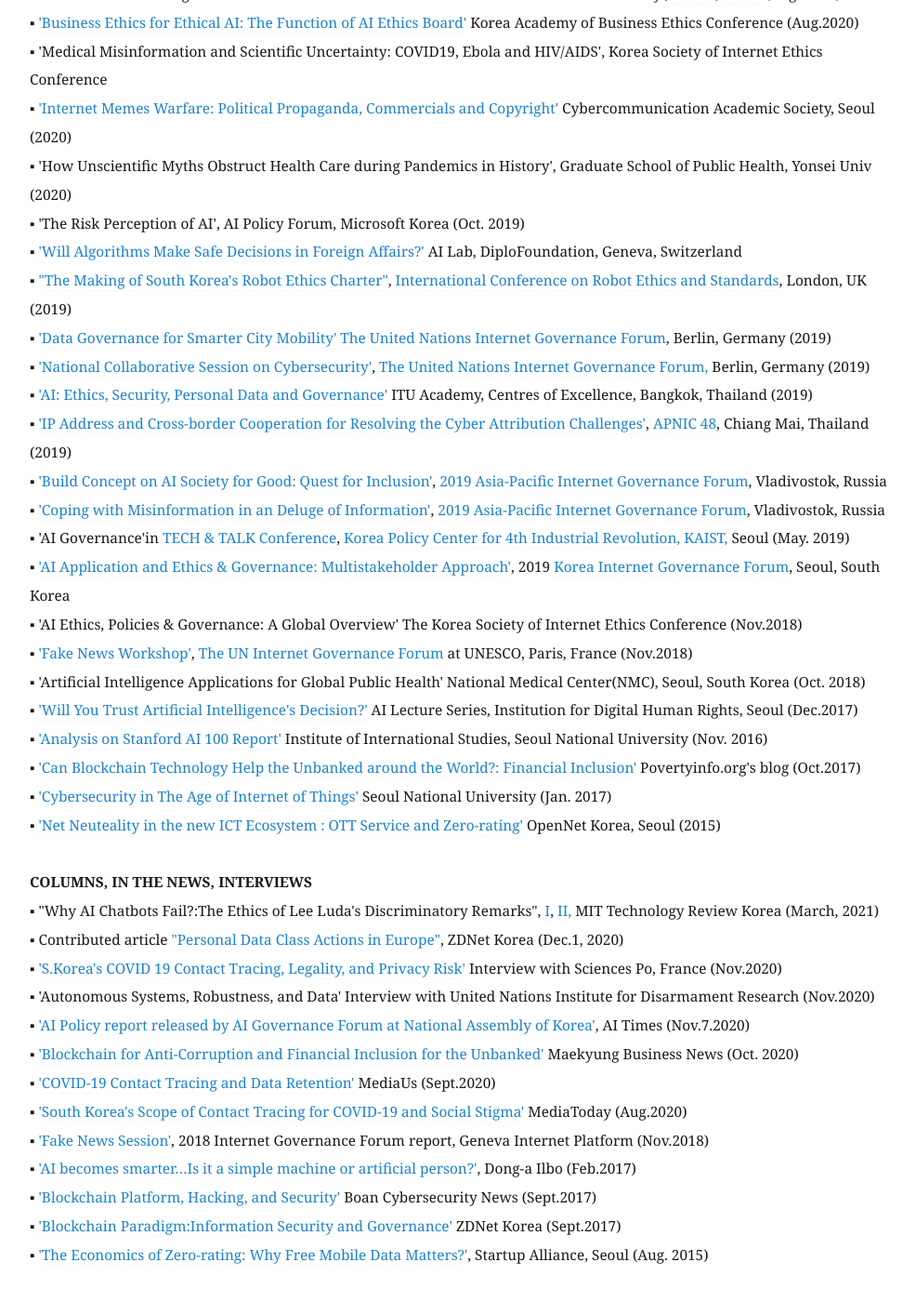
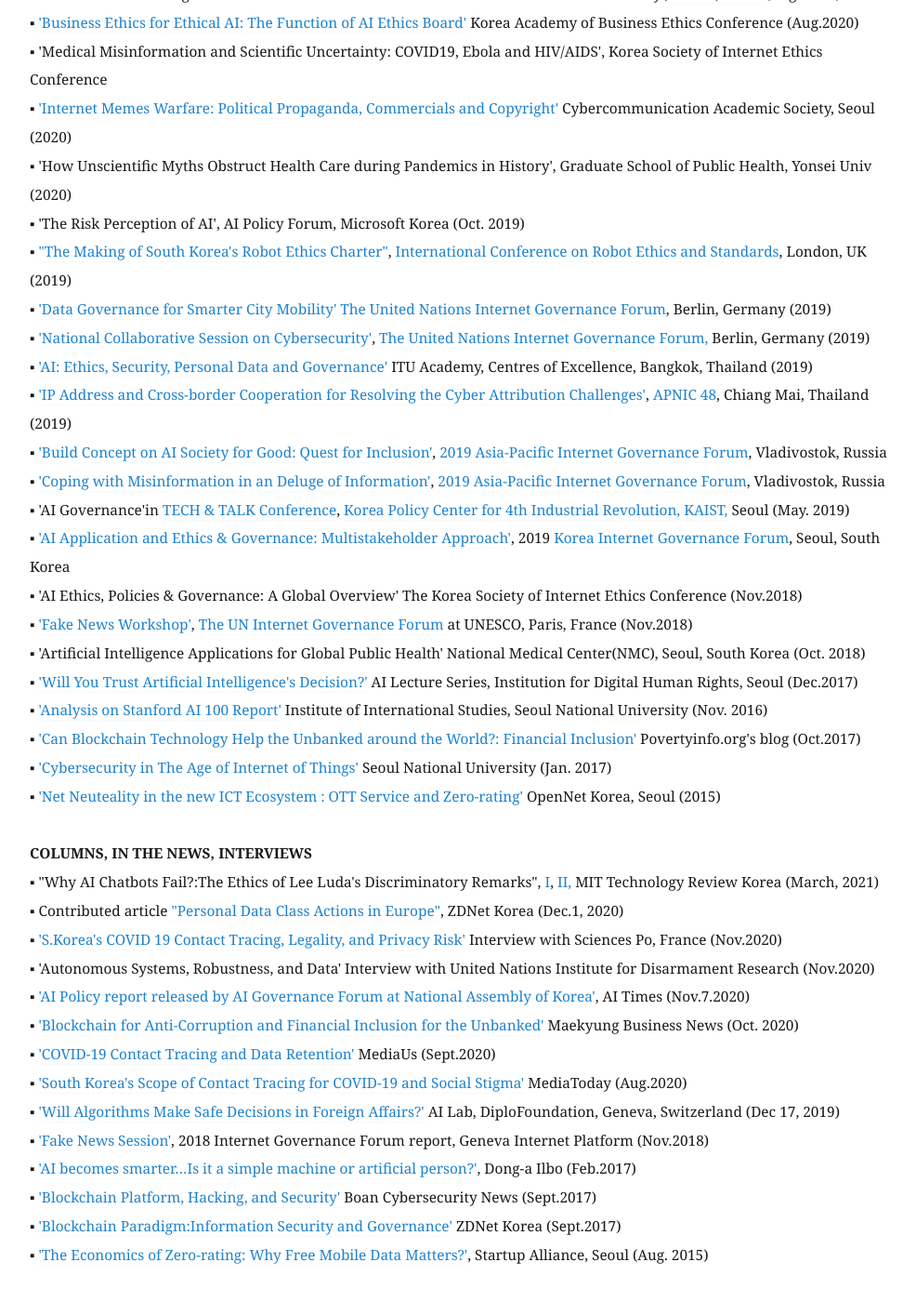
Before and after one commit to eunchangchoi/eunchangchoi.github.io, a Jekyll site: the page built from index.md, in a window 1280 px wide and 1400 px high, scrolled down 3129 px. Shown: the whole window at 93% size, without its empty margins (68-1054 px from the left). Built offline with Jekyll 4.4.1, drawn with Linux system fonts in a browser that asks for light colours; some of the changed lines change nothing that is shown.

Commit message:
Update index.md

```diff
--- a/index.md
+++ b/index.md
@@ -64,7 +64,6 @@
 ▪  <a href="https://www.slideshare.net/EunChangChoi/internet-meme-warfare-political-propaganda-commercial-ads-copyright-lawsuits"> 'Internet Memes Warfare: Political Propaganda, Commercials and Copyright'</a> Cybercommunication Academic Society, Seoul (2020)<br>
 ▪  'How Unscientific Myths Obstruct Health Care during Pandemics in History', Graduate School of Public Health, Yonsei Univ (2020)<br>
 ▪  'The Risk Perception of AI', AI Policy Forum, Microsoft Korea (Oct. 2019) <br>
-▪  <a href="https://www.diplomacy.edu/blog/will-algorithms-make-safe-decisions-foreign-affairs">'Will Algorithms Make Safe Decisions in Foreign Affairs?' </a> AI Lab, DiploFoundation, Geneva, Switzerland <br>
 ▪   <a href="https://clawar.org/wp-content/uploads/2019/11/ICRES2019_p64_paper_4.pdf">"The Making of South Korea's Robot Ethics Charter"</a>, <a href="https://www.icres2019.org/"> International Conference on Robot Ethics and Standards</a>, London, UK (2019)<br>
 ▪   <a href= "https://www.intgovforum.org/multilingual/content/igf-2019-ws-182-data-governance-for-smarter-city-mobility">'Data Governance for Smarter City Mobility'</a>  <a href= "https://www.igf2019.berlin/IGF/Navigation/EN/Home/home.html"> The United Nations Internet Governance Forum</a>, Berlin, Germany (2019)<br>
 ▪   <a href="https://www.youtube.com/watch?v=nsZJaB3fx0E&feature=youtu.be&t=1689">'National Collaborative Session on Cybersecurity'</a>, <a href= "https://www.igf2019.berlin/IGF/Navigation/EN/Home/home.html">The United Nations Internet Governance Forum,</a> Berlin, Germany (2019) <br>
@@ -92,6 +91,7 @@
 ▪ <a href="https://www.mk.co.kr/news/economy/view/2020/10/1097127/">'Blockchain for Anti-Corruption and Financial Inclusion for the Unbanked'</a> Maekyung Business News (Oct. 2020)<br>
 ▪ <a href="http://www.mediaus.co.kr/news/articleView.html?idxno=192351"> 'COVID-19 Contact Tracing and Data Retention'</a> MediaUs (Sept.2020) <br>
 ▪ <a href="http://www.mediatoday.co.kr/news/articleView.html?idxno=208888">'South Korea's Scope of Contact Tracing for COVID-19 and Social Stigma'</a> MediaToday (Aug.2020)  <br>
+▪  <a href="https://www.diplomacy.edu/blog/will-algorithms-make-safe-decisions-foreign-affairs">'Will Algorithms Make Safe Decisions in Foreign Affairs?' </a> AI Lab, DiploFoundation, Geneva, Switzerland (Dec 17, 2019)<br>
 ▪   <a href="https://dig.watch/sessions/session-fakenews">'Fake News Session'</a>, 2018 Internet Governance Forum report, Geneva Internet Platform (Nov.2018) <br>
 ▪ <a href="https://www.donga.com/news/article/all/20170225/83056178/1">'AI becomes smarter…Is it a simple machine or artificial person?'</a>, Dong-a Ilbo (Feb.2017)<br>
 ▪ <a href="https://www.boannews.com/media/view.asp?idx=57022&kind=3">'Blockchain Platform, Hacking, and Security' </a> Boan Cybersecurity News (Sept.2017)<br>
```
